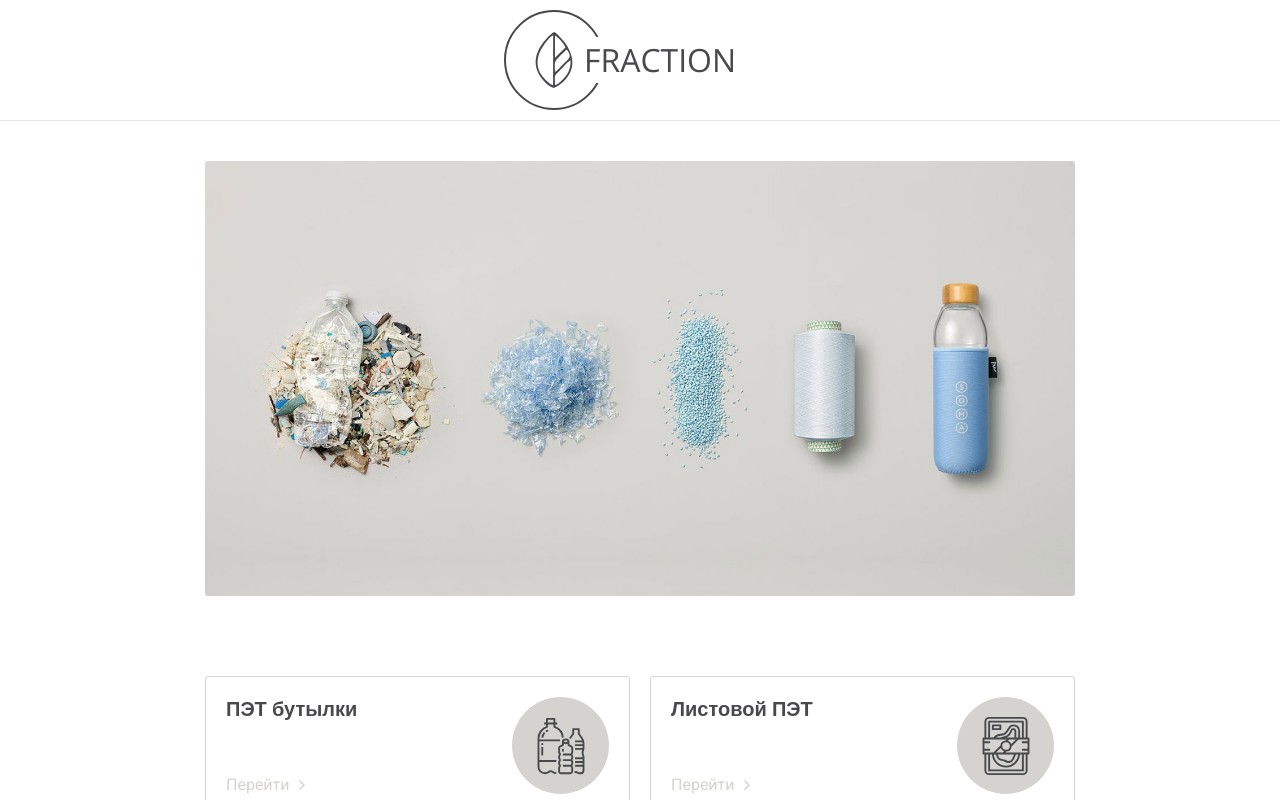
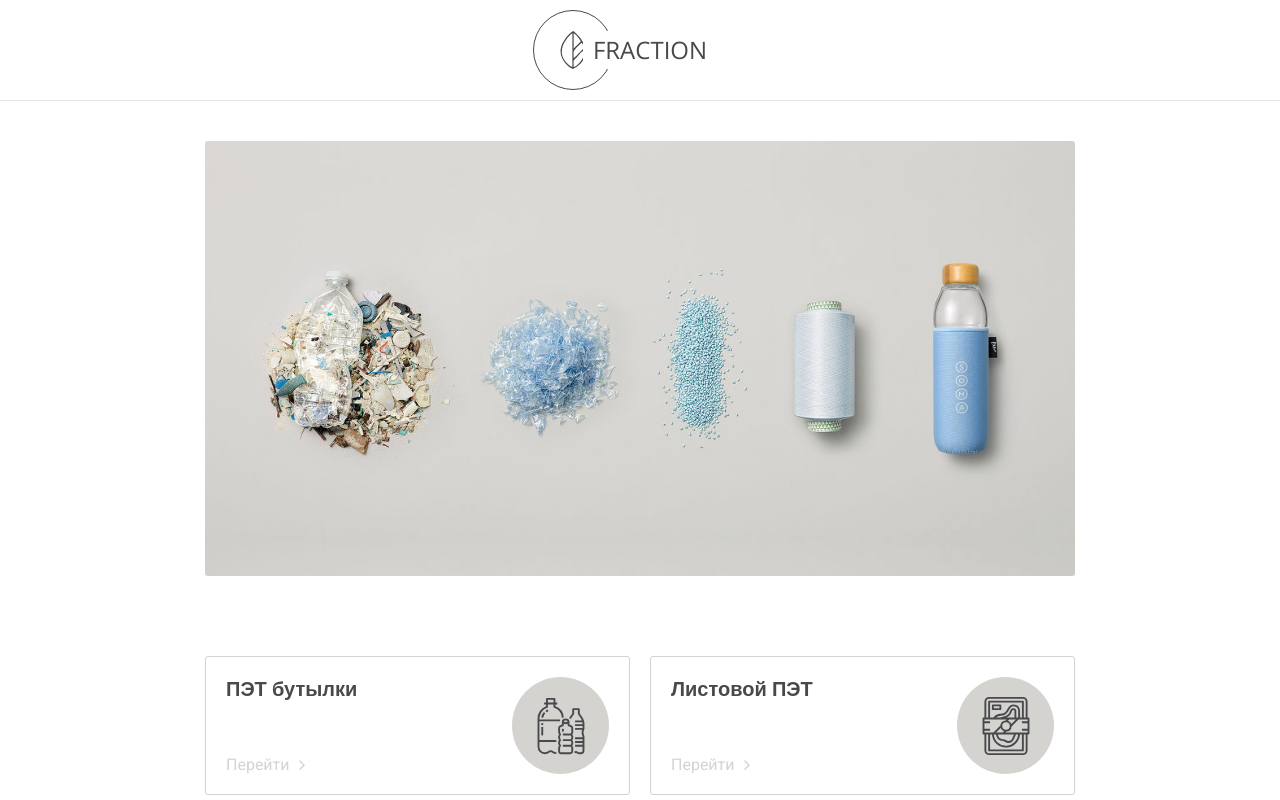
Before and after one commit to elenafrontend/fraction, a Vue app: page / in a window 1280 px wide. Shown: the top 800 px of the page. Built offline with nearby package versions, Linux system fonts and the light colour scheme.

Commit message:
refactor(header): decrease logo

```diff
--- a/src/assets/styles/components/page-header.scss
+++ b/src/assets/styles/components/page-header.scss
@@ -13,7 +13,7 @@
   align-items: center;
   margin: 0 auto;
   font-family: $font-family-title;
-  font-size: 2rem;
+  font-size: 1.5rem;
   font-weight: 400;
   text-transform: uppercase;
   cursor: pointer;
@@ -29,11 +29,11 @@
 }
 
 .page-header__logo-img {
-  border: 2px solid $font-color-base;
+  border: 1px solid $font-color-base;
   border-radius: 50%;
   padding: 20px;
-  width: 100px;
-  height: 100px;
+  width: 80px;
+  height: 80px;
   fill: $font-color-base;
   transition: $transition-base;
 }
```
